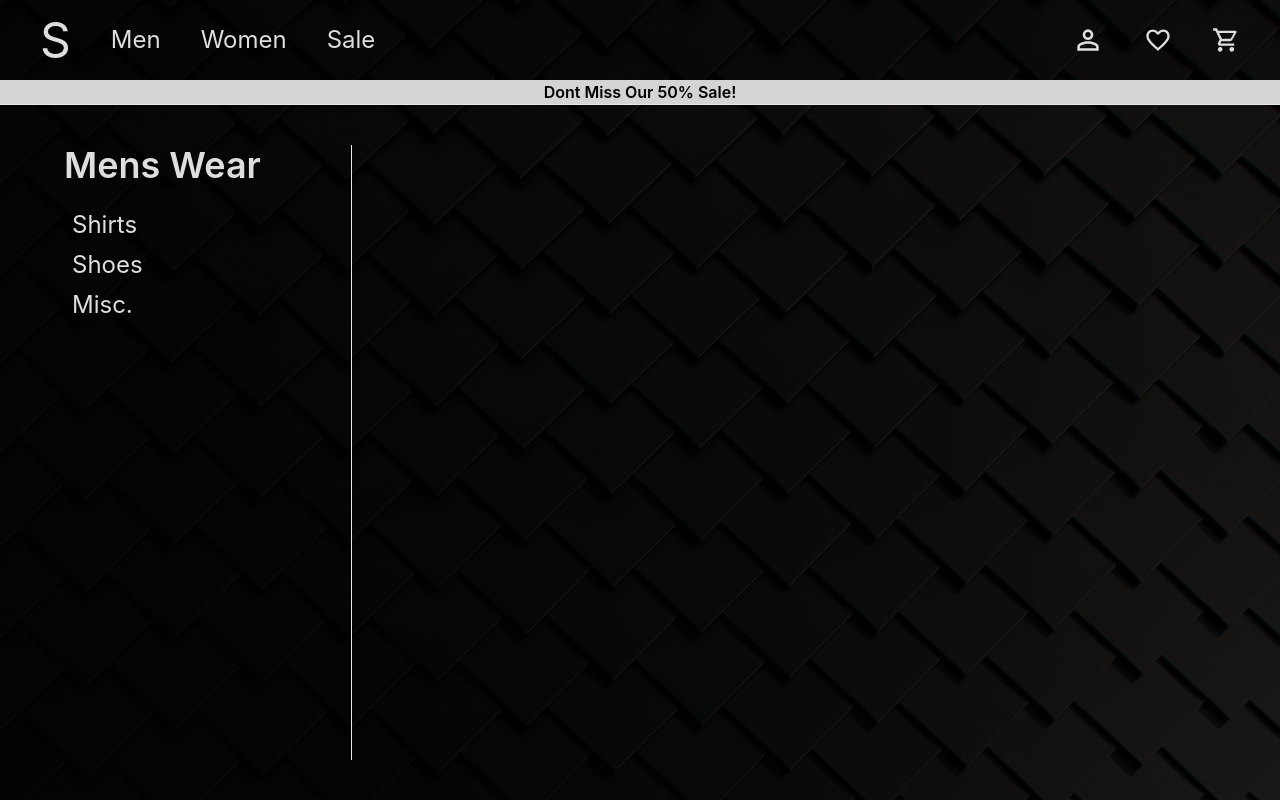
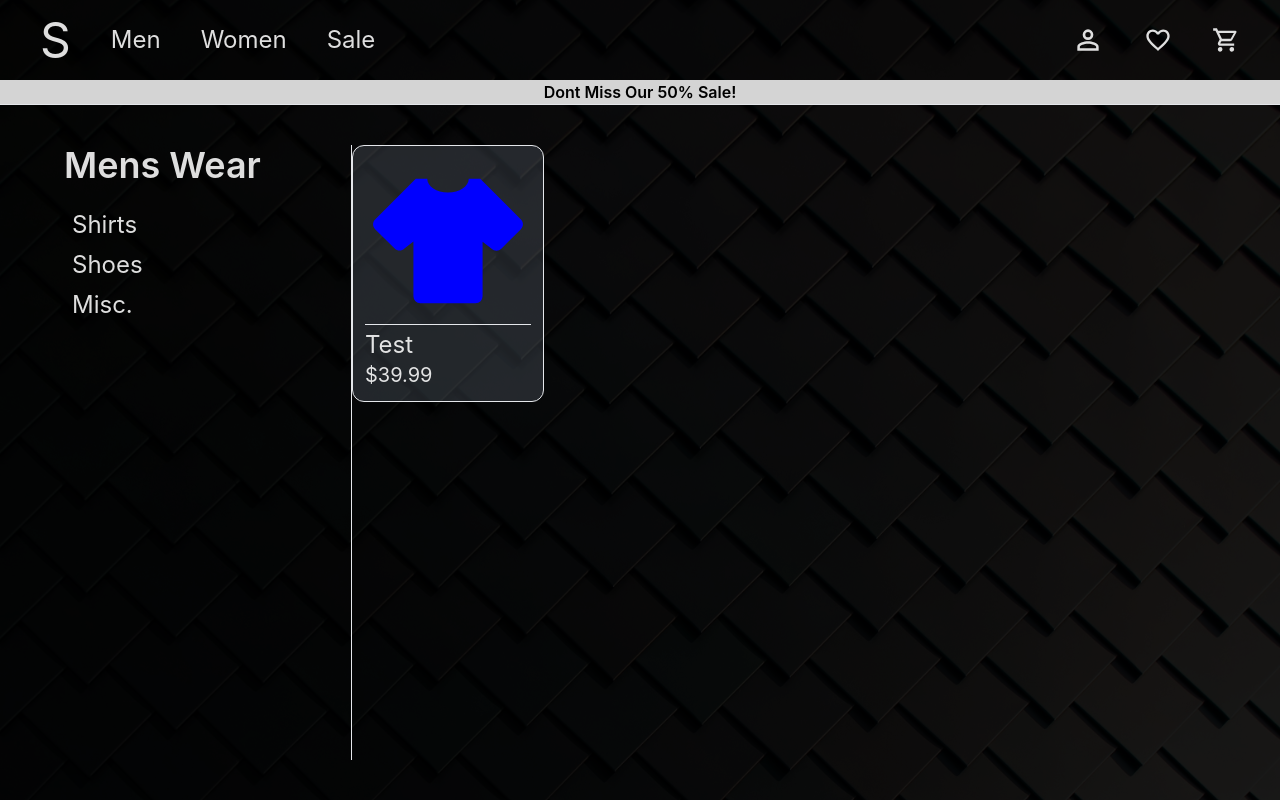
Before and after one commit to Jared588/shopping-cart, a React (Vite) app: page /shop/men in a window 1280 px wide. Built offline with nearby package versions, Linux system fonts and the light colour scheme.

Commit message:
Create component for clothing items

```diff
--- /dev/null
+++ b/src/components/Item.jsx
@@ -0,0 +1,14 @@
+function ShirtC (title, price, pColor) {
+  const tShirtC = <svg xmlns="http://www.w3.org/2000/svg" viewBox="0 0 24 24"><title>tshirt-crew</title><path d="M16,21H8A1,1 0 0,1 7,20V12.07L5.7,13.07C5.31,13.46 4.68,13.46 4.29,13.07L1.46,10.29C1.07,9.9 1.07,9.27 1.46,8.88L7.34,3H9C9,4.1 10.34,5 12,5C13.66,5 15,4.1 15,3H16.66L22.54,8.88C22.93,9.27 22.93,9.9 22.54,10.29L19.71,13.12C19.32,13.5 18.69,13.5 18.3,13.12L17,12.12V20A1,1 0 0,1 16,21" fill={pColor} /></svg>
+  return (
+    <div className="w-48 h-auto flex flex-col border p-3 rounded-xl bg-slate-400/20">
+      <div className=''>{tShirtC}</div>
+      <div className="border-t">
+        <p className="text-2xl mt-1">{title}</p>
+        <p className="price w-fit text-xl">{price}</p>
+      </div>
+    </div>
+  );
+}
+
+export default ShirtC;
--- a/src/routes/Shop.jsx
+++ b/src/routes/Shop.jsx
@@ -1,4 +1,5 @@
 import { Link } from 'react-router-dom';
+import ShirtC from '../components/Item';
 
 export function Men() {
     return (
@@ -34,8 +35,8 @@
                         <li>Misc.</li>
                     </ul>
                 </div>
-                <div className='flex-auto col-span-3'>
-
+                <div data-testid="items-container" className='flex-auto col-span-3'>
+                    {ShirtC('Test', '$39.99', 'blue', 'yellow')}
                 </div>
             </div>
         </div>
```
Also changed, not shown: 1 other file (tests, documents, lock files or other folders).
